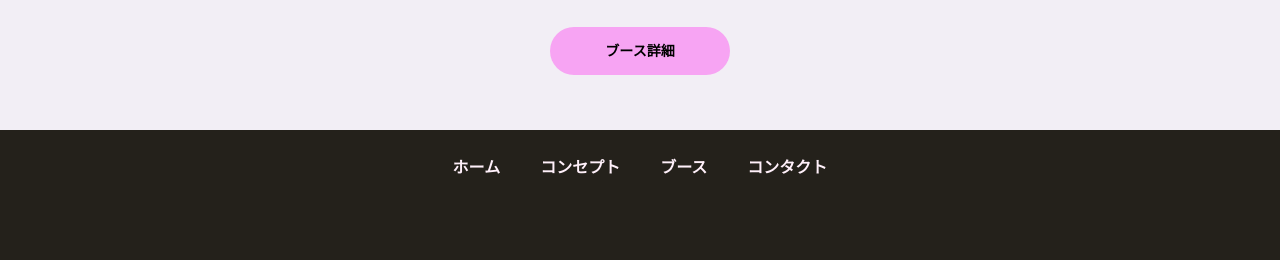
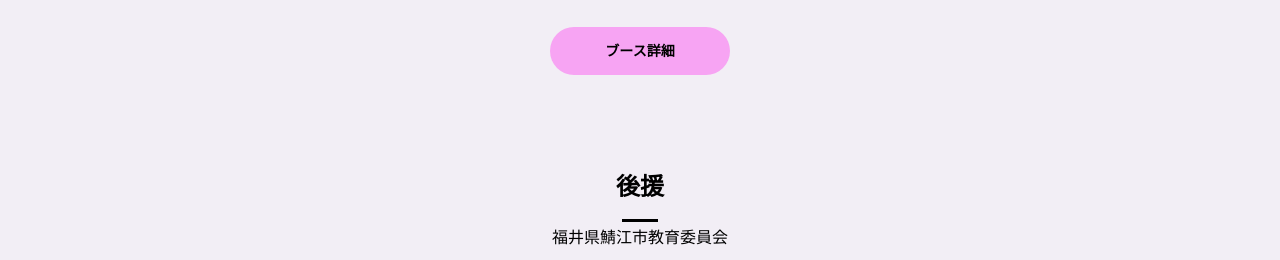
Before and after one commit to Gabyi-akuma/yarossa-, a plain HTML site: page index.html in a window 1280 px wide. Shown: the part 2315-2575 px from the top of the page. Drawn offline with Linux system fonts and the light colour scheme.

Commit message:
後援（鯖江市）の追加

```diff
--- a/css/index.css
+++ b/css/index.css
@@ -211,6 +211,30 @@
   margin-top: 10px;
 }
 
+.support {
+  text-align: center;
+  background-color: #f2eef5;
+  padding-top: 45px;
+  padding-bottom: 55px;
+}
+
+.support h2::after {
+  content: '';
+  display: block;
+  width: 36px;
+  height: 3px;
+  background-color: #000000;
+  margin-top: 20px;
+  margin-left: auto;
+  margin-right: auto;
+}
+
+.edu-support{
+  margin-top: 0px;
+  text-align: center;
+  line-height: 2;
+}
+
 @media (max-width:800px) {
   .first-view {
     height: calc(100vh - 50px);
--- a/index.html
+++ b/index.html
@@ -120,6 +120,14 @@
         <a class="link-button" href="./booth.html">ブース詳細</a>
       </div>
     </div>
+
+
+    <div class="support">
+      <h2>後援</h2>
+      <p class="edu-support">福井県鯖江市教育委員会</p>
+    </div>
+
+
   </main>
   <!--mainここまで-->
   <footer class="footer">
```
